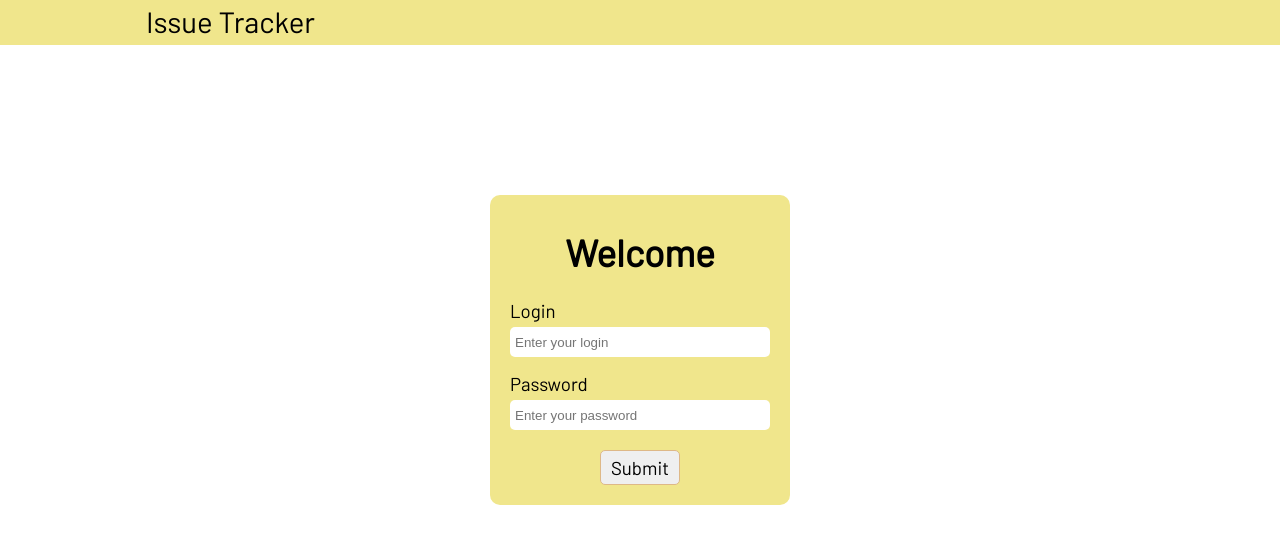
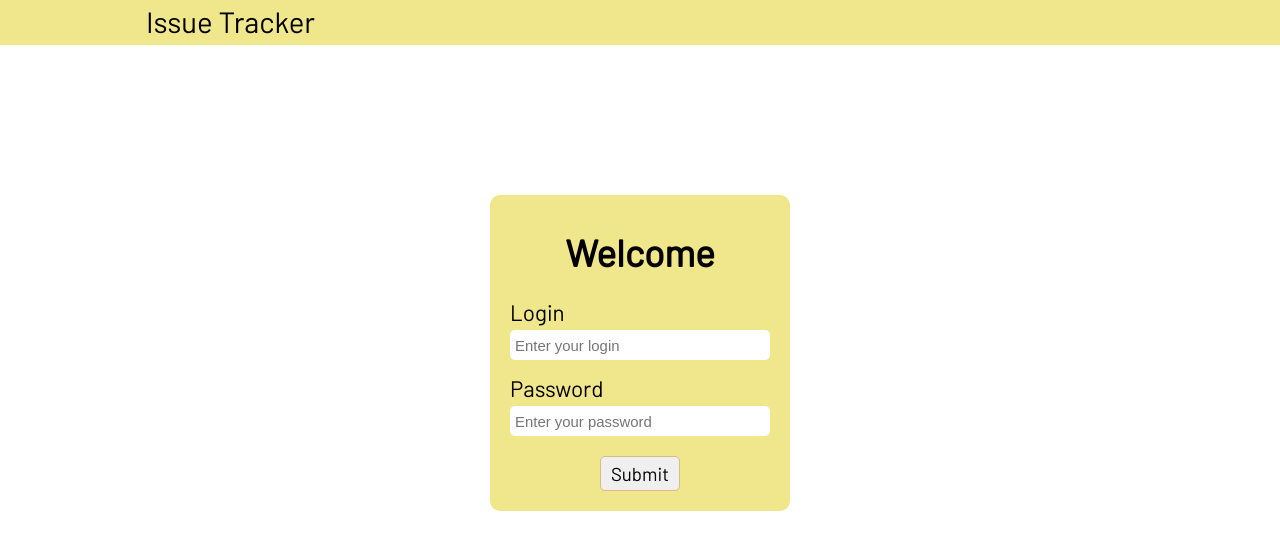
Before and after one commit to sandragg/issue-tracker, a React (Create React App) app in the folder frontend/: page /login in a window 1280 px wide. Shown: the top 550 px of the page. Built offline with nearby package versions, Linux system fonts and the light colour scheme.

Commit message:
Style fixes in AuthorizePage component

```diff
--- a/frontend/src/pages/authorization/authorize-page.css
+++ b/frontend/src/pages/authorization/authorize-page.css
@@ -45,13 +45,14 @@
     border-color: darkgoldenrod;
 }
 
-.field__label {
+.authorize-section__field .field__label {
     margin: 5px 0;
 
-    font-size: 0.5em;
+    font-size: 0.6em;
+    font-weight: normal;
 }
 
-.field__input {
+.authorize-section__field .field__input {
     height: 30px;
 
     padding: 0 5px;
@@ -59,4 +60,5 @@
     border-radius: 5px;
     border: none;
     outline: none;
+    font-size: 0.4em;
 }
```
